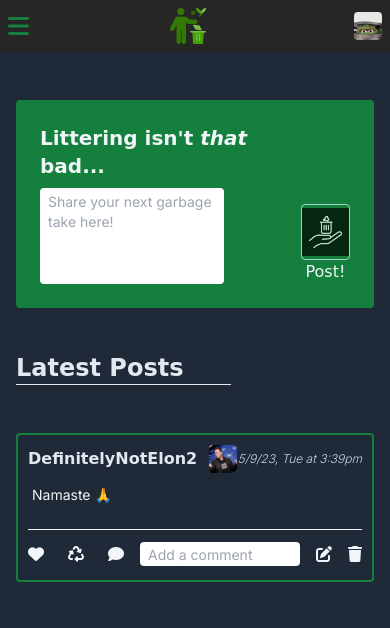
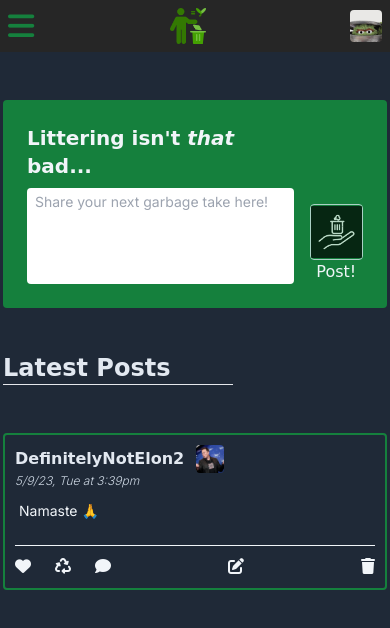
Before and after one commit to jimmypvu/js-tailwindcss-crud-smspa, a website: page index.html in a window 390 px wide. Drawn offline with nearby package versions, Linux system fonts and the light colour scheme; a web font is replaced by a local one.

Commit message:
breakpoints

```diff
--- a/index.html
+++ b/index.html
@@ -21,7 +21,7 @@
         <div class="flex px-2 bg-neutral-800 p-2 justify-between">
             <!-- Mobile navbar items -->
             <div class="lg:hidden flex items-center">
-                <i class="fa-solid fa-bars text-green-700 text-2xl hover:brightness-110 hover:cursor-pointer"></i>
+                <i class="fa-solid fa-bars text-green-700 text-3xl hover:brightness-110 hover:cursor-pointer"></i>
             </div>
 
             <!-- Tablet navbar items -->
@@ -58,7 +58,7 @@
                     <input name="search" class="w-[15rem] rounded-[0.25rem] h-7 pl-[1.625rem] focus:outline-none text-neutral-900 text-xs" type="text" placeholder="Search Litter&reg - a sh*ttier Twitter"></input>
                 </div>
                 <a href="#">
-                    <img class="rounded-[0.25rem] h-7 w-7 hover:brightness-110 active:brightness-90" src="img/oscar_pfp.png" alt="Profile picture"/>
+                    <img class="rounded-[0.25rem] h-8 w-8 hover:brightness-110 active:brightness-90" src="img/oscar_pfp.png" alt="Profile picture"/>
                 </a>
                 <button class="hidden lg:flex lg:space-x-2.5 lg:items-center bg-green-700 rounded-[0.25rem] text-slate-100 text-lg py-1 px-3.5 font-bold hover:brightness-110 active:brightness-90"><p class="text-xl brand-font">Litter</p><img src="img/litter-white.png" class="h-5 w-5 opacity-80"/></button>
             </div>
@@ -70,11 +70,11 @@
             <!--minwidth432px-->
             <div name="createPostContainer" class="focus:outline-none w-full">
 
-                <form name="postForm" id="postForm"><!--added mx-4 on div, removed w-72 on textarea, lg and (sm)3/4 added-->
+                <form name="postForm" id="postForm"><!--added mx-4 on div, removed w-72 on textarea, lg and (sm)full added-->
                     <div class="mt-4 p-6 max-w-screen-sm mx-4 bg-green-700 rounded-[0.25rem] flex justify-between space-x-4">
                         <div class="flex flex-col justify-between space-y-2">
                             <h3 class="text-slate-100 text-xl font-bold brand-font hover:cursor-default cursor-default">Littering isn't <span class="italic brand-font">that</span> bad...</h3>
-                            <textarea name="postInput" id="postInput" type="text" placeholder="Share your next garbage take here!"class="px-2 py-1 lg:w-72 w-3/4 rounded-[0.25rem] focus:outline-none text-sm text-neutral-900 resize-none h-24 scrollbar-hide" maxlength="420"></textarea>
+                            <textarea name="postInput" id="postInput" type="text" placeholder="Share your next garbage take here!"class="px-2 py-1 lg:w-72 sm:w-full rounded-[0.25rem] focus:outline-none text-sm text-neutral-900 resize-none h-24 scrollbar-hide" maxlength="420"></textarea>
                         </div>
 
                         <div class="flex flex-col justify-end"><!--object-contain to img-->
--- a/src/js/main.js
+++ b/src/js/main.js
@@ -46,11 +46,11 @@ let renderPosts = (postsData) => {
     postsData.forEach((post, index) => {
         //dynamically add spacing if first post in array to offset flex-col-reverse
         let firstPostMargin = index === 0 ? "mt-8" : "";
-
+        //lg:w-[14rem] w-3/4 on comment input
         let postHTML = `
-        <div class="flex flex-col justify-between space-y-3 p-2.5 border-green-700 border-2 rounded-[0.25rem] ${firstPostMargin}">
-            <div class="flex justify-between items-center">
-                <div class="flex space-x-3 justify-between items-center">
+        <div class="flex flex-col justify-between space-y-3 p-2.5 border-green-700 border-2 rounded-[0.25rem] ${firstPostMargin} sm:min-w-full sm:w-96">
+            <div class="lg:flex justify-between items-center">
+                <div class="flex space-x-3 lg:justify-between justify-start items-center">
                     <h3 class="text-base text-slate-200 font-semibold brand-font">DefinitelyNotElon2</h3>
                     <img src="img/elon.webp" class="h-7 w-7 rounded-[0.25rem] object-cover"/>
                 </div>
@@ -64,7 +64,7 @@ let renderPosts = (postsData) => {
                     <i name="repost" class="fas fa-recycle hover:text-green-700 hover:cursor-pointer"></i>
                     <i name="viewComments" class="fas fa-comment hover:text-green-700 hover:cursor-pointer"></i>
                 </div>
-                <input name="commentInput" type="text" placeholder="Add a comment                       &#9166" class="h-6 lg:w-[14rem] w-3/4 focus:outline-none text-neutral-900 text-sm pl-2 rounded-[0.25rem]" />
+                <input name="commentInput" type="text" placeholder="Add a comment                   &#9166" class="h-6 w-[14rem] sm:hidden focus:outline-none text-neutral-900 text-sm pl-2 rounded-[0.25rem]" />
                 <i id="edit" onclick="editPost(this)" class="fa-solid fa-pen-to-square hover:text-green-700 hover:cursor-pointer"></i>
                 <i id="delete" onclick="deletePost(this)" class="fas fa-trash hover:text-neutral-600 hover:cursor-pointer"></i>
             </div>
--- a/tailwind.config.js
+++ b/tailwind.config.js
@@ -3,7 +3,7 @@ module.exports = {
   content: ["./*.html", "./src/css/*.css", "./src/js/*.js"],
   theme: {
     screens: {
-      // 'sm': '475px',
+      'sm': {'max' : '550px'},
       // => @media (min-width: 475px) { ... }
       //min-width 475px: "if device width is 475 or larger, do this {}"
       //max-width 475px: "if device width is 475 or smaller, do this {}"
```
Also changed, not shown: dist/output.css.
